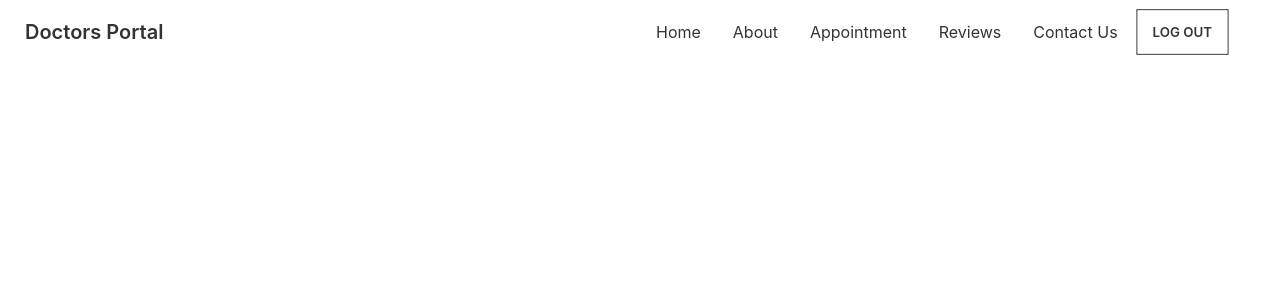
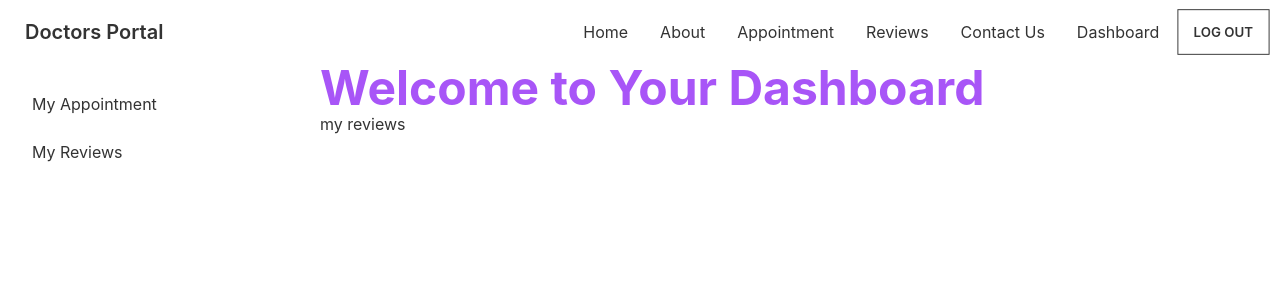
Before and after one commit to Anirbanjyoti/doctors-portal, a React (Create React App) app: page /dashboard/reviews in a window 1280 px wide. Shown: the top 300 px of the page. Built offline with nearby package versions, Linux system fonts and the light colour scheme; no server answers; sample sign-in values are in the browser's storage.

Commit message:
Appointment dashboard

```diff
--- a/src/App.js
+++ b/src/App.js
@@ -9,6 +9,9 @@ import Navbar from "./Pages/Shared/Navbar";
 import { ToastContainer } from "react-toastify";
 import About from "./Pages/Home/About";
 import SignUp from "./Pages/Login/SignUp";
+import Dashboard from "./Pages/Dashboard/Dashboard";
+import MyAppointment from "./Pages/Dashboard/MyAppointment";
+import MyReviews from "./Pages/Dashboard/MyReviews";
 
 function App() {
   return (
@@ -26,6 +29,18 @@ function App() {
             </RequireAuth>
           }
         />
+        <Route
+          path="dashboard"
+          element={
+            <RequireAuth>
+              <Dashboard />
+            </RequireAuth>
+          }
+        >
+          <Route index element={<MyAppointment />} />
+          <Route path="reviews" element={<MyReviews />} />
+        </Route>
+
         <Route path="login" element={<Login />} />
         <Route path="signup" element={<SignUp />} />
       </Routes>
--- /dev/null
+++ b/src/Pages/Dashboard/Dashboard.js
@@ -0,0 +1,30 @@
+import React from "react";
+import { Link, Outlet } from "react-router-dom";
+
+const Dashboard = () => {
+  return (
+    <div class="drawer drawer-mobile">
+      <input id="dashboard-sidebar" type="checkbox" class="drawer-toggle" />
+      <div class="drawer-content">
+        <h2 className="text-5xl font-bold text-purple-500">Welcome to Your Dashboard</h2>
+        <Outlet></Outlet>
+        {/* <!-- Page content here --> */}
+
+      </div>
+      <div class="drawer-side">
+        <label for="dashboard-sidebar" class="drawer-overlay"></label>
+        <ul class="menu p-4 overflow-y-auto w-80 bg-base-100 text-base-content">
+          {/* <!-- Sidebar content here --> */}
+          <li>
+            <Link to="/dashboard">My Appointment</Link>
+          </li>
+          <li>
+            <Link to="/dashboard/reviews">My Reviews</Link>
+          </li>
+        </ul>
+      </div>
+    </div>
+  );
+};
+
+export default Dashboard;
--- /dev/null
+++ b/src/Pages/Dashboard/MyAppointment.js
@@ -0,0 +1,50 @@
+import React, { useEffect, useState } from "react";
+import { useAuthState } from "react-firebase-hooks/auth";
+import auth from "../../firebase.init";
+
+const MyAppointment = () => {
+  const [appointments, setAppointments] = useState([]);
+  const [user] = useAuthState(auth);
+  useEffect(() => {
+    if (user) {
+      fetch(`http://localhost:5000/booking?patient=${user.email}`)
+        .then((res) => res.json())
+        .then((data) => setAppointments(data));
+    }
+  }, [user]);
+  return (
+    <div className="pr-12">
+      <h1>my Appointment : {appointments.length}</h1>
+      <div class="overflow-x-auto">
+        <table class="table w-full">
+          <thead>
+            <tr>
+              <th>T-ID</th>
+              <th>Name</th>
+              <th>Date</th>
+              <th>Time</th>
+              <th>Treatment</th>
+            </tr>
+          </thead>
+          <tbody>
+          {
+            appointments.map(a=>
+            <tr>
+              <th>T-{a.treatmentId}</th>
+              <td>{a.patientName}</td>
+              <td>{a.date}</td>
+              <td>{a.slot}</td>
+              <td>{a.treatment}</td>
+            </tr>
+            )
+          }
+
+
+          </tbody>
+        </table>
+      </div>
+    </div>
+  );
+};
+
+export default MyAppointment;
--- /dev/null
+++ b/src/Pages/Dashboard/MyReviews.js
@@ -0,0 +1,11 @@
+import React from 'react';
+
+const MyReviews = () => {
+    return (
+        <div>
+            <h1>my reviews</h1>
+        </div>
+    );
+};
+
+export default MyReviews;
--- a/src/Pages/Shared/Navbar.js
+++ b/src/Pages/Shared/Navbar.js
@@ -26,6 +26,12 @@ const Navbar = () => {
       <li>
         <Link to="/contact">Contact Us</Link>
       </li>
+      {
+        user &&
+        <li>
+        <Link to="/dashboard">Dashboard</Link>
+      </li>
+      }
       <li>
       {user ?
         <button className="btn btn-outline" onClick={logout}>Log Out</button>
@@ -67,6 +73,25 @@ const Navbar = () => {
       <div className="navbar-center hidden lg:flex">
         <ul className="menu menu-horizontal p-0">{menuItems}</ul>
       </div>
+      <div className="navbar-end lg:hidden">
+      <label tabIndex="0"  for="dashboard-sidebar" className="btn btn-ghost lg:hidden">
+            <svg
+              xmlns="http://www.w3.org/2000/svg"
+              className="h-5 w-5"
+              fill="none"
+              viewBox="0 0 24 24"
+              stroke="currentColor"
+            >
+              <path
+                strokeLinecap="round"
+                strokeLinejoin="round"
+                strokeWidth="2"
+                d="M4 6h16M4 12h8m-8 6h16"
+              />
+            </svg>
+          </label>
+
+      </div>
     </div>
   );
 };
```
